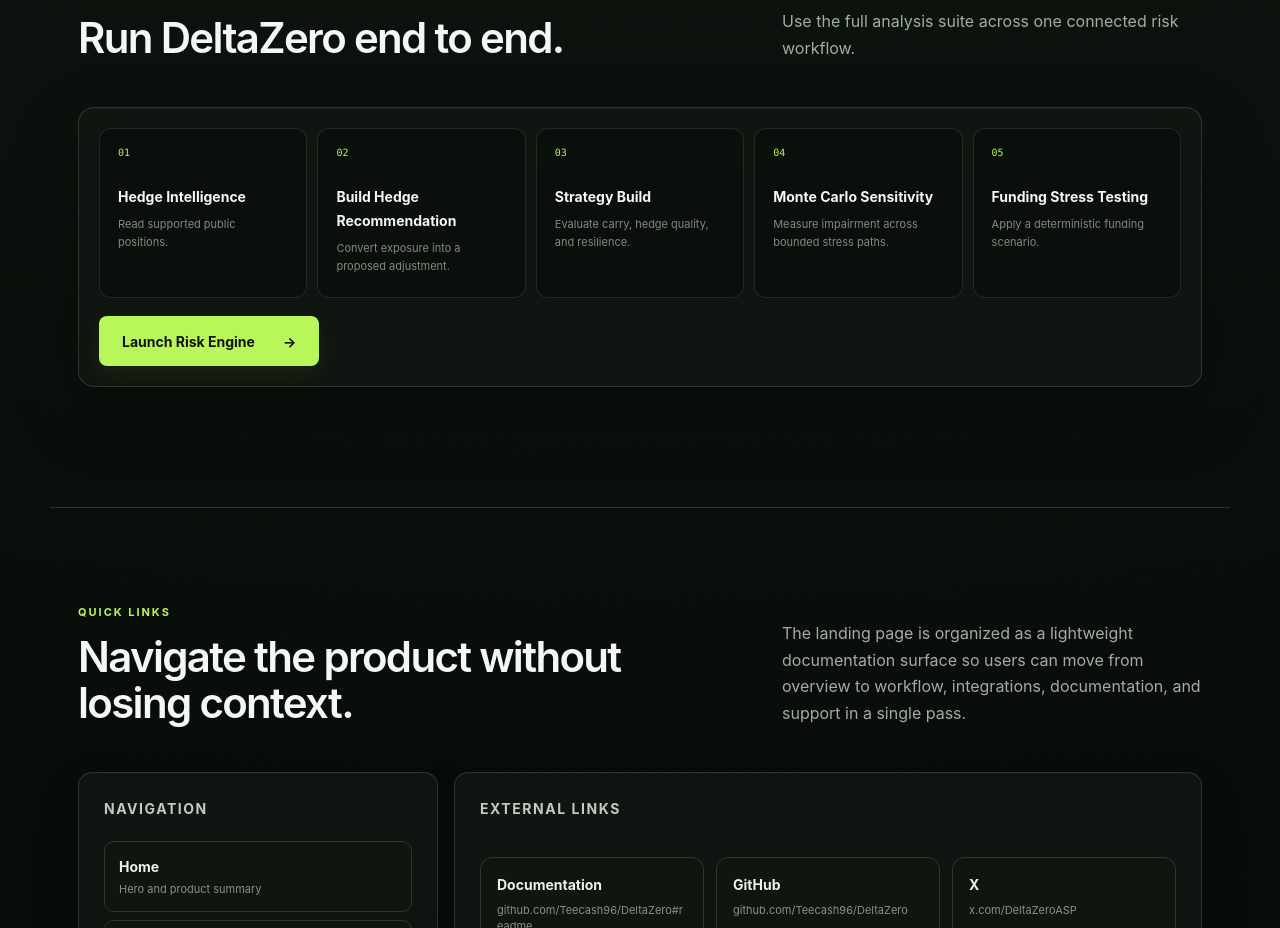
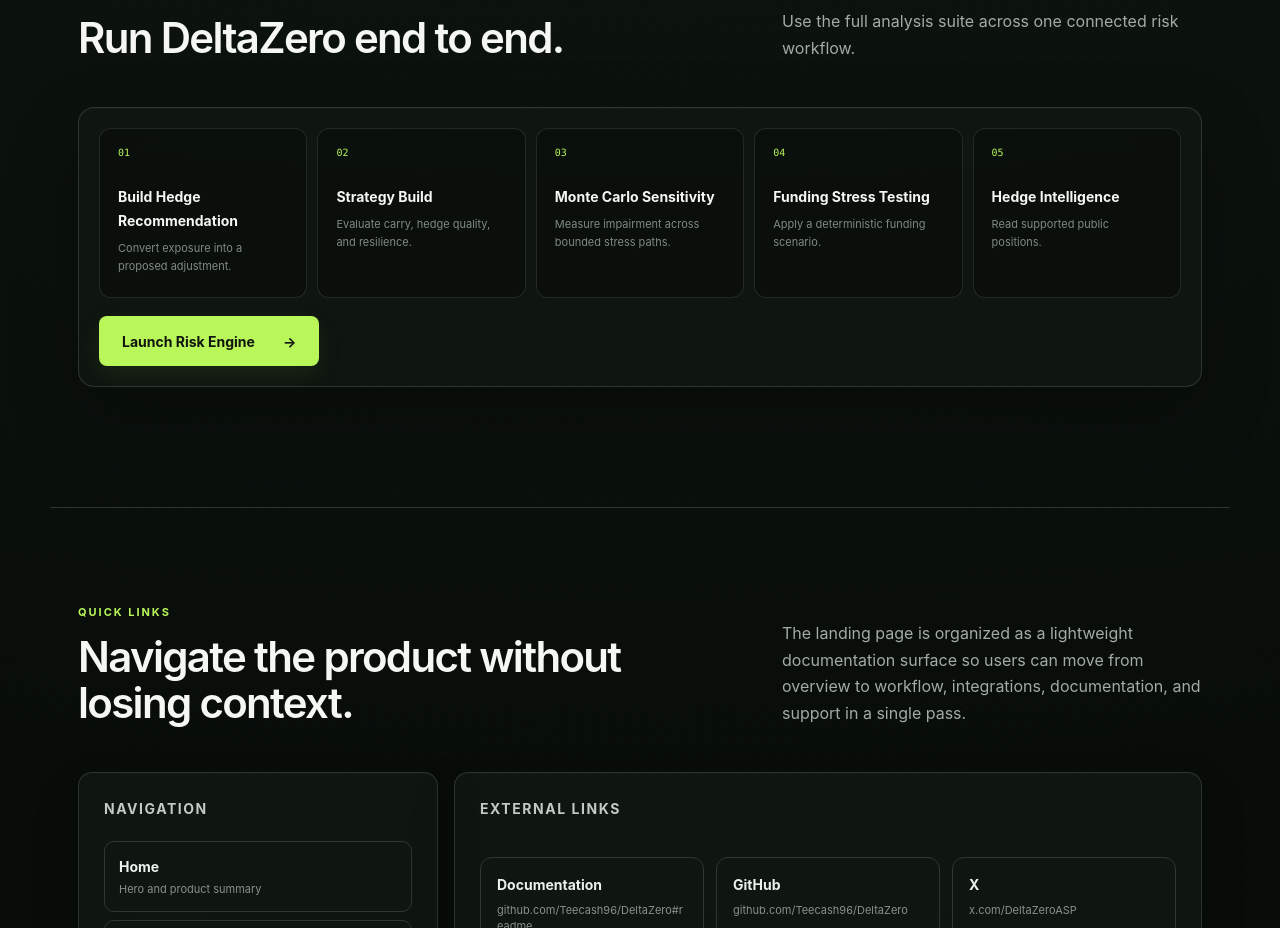
Before and after one commit to Teecash96/DeltaZero, a Next.js app in the folder frontend/: page / in a window 1280 px wide. Shown: the part 2580-3508 px from the top of the page. Built offline with nearby package versions, Linux system fonts and the light colour scheme; no server answers.

Commit message:
fix(frontend): reorder workflow steps — Hedge Intelligence is #05

```diff
--- a/frontend/app/page.tsx
+++ b/frontend/app/page.tsx
@@ -321,7 +321,7 @@
         <div className="section-heading"><div><p className="kicker">Live product workflow</p><h2 id="action-demo-title">Run DeltaZero end to end.</h2></div><p>Use the full analysis suite across one connected risk workflow.</p></div>
         <div className="action-demo-shell glass-card">
           <div className="action-demo-track">
-            {[['01', 'Hedge Intelligence', 'Read supported public positions.'], ['02', 'Build Hedge Recommendation', 'Convert exposure into a proposed adjustment.'], ['03', 'Strategy Build', 'Evaluate carry, hedge quality, and resilience.'], ['04', 'Monte Carlo Sensitivity', 'Measure impairment across bounded stress paths.'], ['05', 'Funding Stress Testing', 'Apply a deterministic funding scenario.']].map(([step, title, copy]) => <article key={step}><span>{step}</span><div><strong>{title}</strong><p>{copy}</p></div></article>)}
+            {[['01', 'Build Hedge Recommendation', 'Convert exposure into a proposed adjustment.'], ['02', 'Strategy Build', 'Evaluate carry, hedge quality, and resilience.'], ['03', 'Monte Carlo Sensitivity', 'Measure impairment across bounded stress paths.'], ['04', 'Funding Stress Testing', 'Apply a deterministic funding scenario.'], ['05', 'Hedge Intelligence', 'Read supported public positions.']].map(([step, title, copy]) => <article key={step}><span>{step}</span><div><strong>{title}</strong><p>{copy}</p></div></article>)}
           </div>
           <Link href="/risk-engine" className="button button-primary">Launch Risk Engine <span>→</span></Link>
         </div>
```
